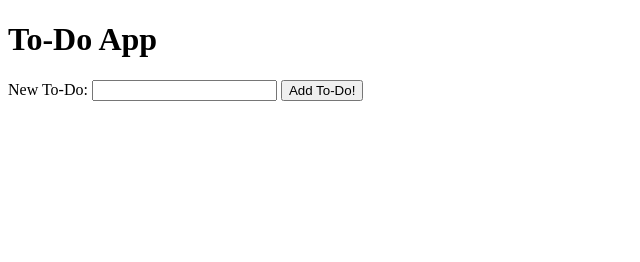
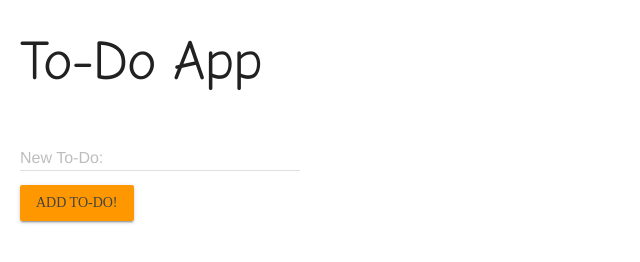
Before and after one commit to EwaRuiz/to-do-app, a plain HTML site: page index.html in a window 1280 px wide. Shown: the whole page, without its empty margins (0-640 px from the left). Drawn offline with nearby package versions, Linux system fonts and the light colour scheme.

Commit message:
checkpoint-12-a: completed

```diff
--- a/app.js
+++ b/app.js
@@ -22,11 +22,22 @@ function onReady() {
    // set the input's type to checkbox
    checkbox.type = "checkbox";
 
+   // -- assignment -- create delete button
+   let deleteBtn = document.createElement('button');
+   deleteBtn.textContent = 'Delete';
+
+   deleteBtn.addEventListener('click', function(event){
+     toDoList.removeChild(this.parentElement);
+   })
+
    // set the title
    newLi.textContent = title;
 
    // attach the checkbox to the li
    newLi.appendChild(checkbox);
+
+   // -- assignment -- attach the delete button to the Li
+   newLi.appendChild(deleteBtn);
 
    // attach the li to the ul
    toDoList.appendChild(newLi);
--- a/index.html
+++ b/index.html
@@ -3,13 +3,23 @@
   <head>
     <meta name="viewport" content="width=device-width, initial-scale=1">
     <title>To-Do App</title>
+    <!-- Material Design Lite -->
+    <link rel="stylesheet" href="https://code.getmdl.io/1.3.0/material.orange-amber.min.css" />
+    <link rel="stylesheet" href="https://fonts.googleapis.com/icon?family=Material+Icons">
+    <script defer src="https://code.getmdl.io/1.3.0/material.min.js"></script>
+
+    <!-- Custom Styles -->
+    <link rel="stylesheet" href="styles/main.css">
   </head>
   <body>
     <h1>To-Do App</h1>
-    <form id="addToDoForm">
-    <label for="newToDoText">New To-Do:</label>
-    <input type="text" id="newToDoText">
-    <button type="submit">Add To-Do!</button>
+    <form id="addToDoForm" action="#">
+    <div class="mdl-textfield mdl-js-textfield">
+    <label class="mdl-textfield__label" for="newToDoText">New To-Do:</label>
+    <input class="mdl-textfield__input" type="text" id="newToDoText" pattern="[A-Z,a-z, ]*">
+    <button class="mdl-button mdl-js-button mdl-button--raised mdl-button--colored" type="submit">Add To-Do!</button>
+    <span class="mdl-textfield__error">Letters and spaces only</span>
+    </div>
   </form>
   <ul id="toDoList">
   </ul>
```
